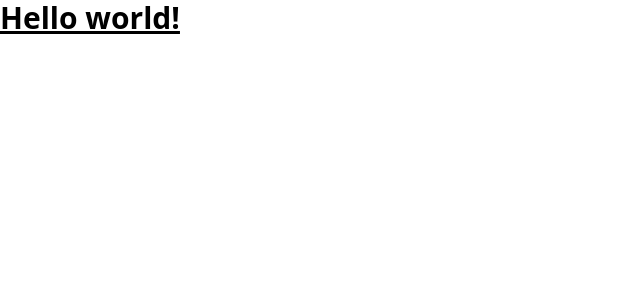
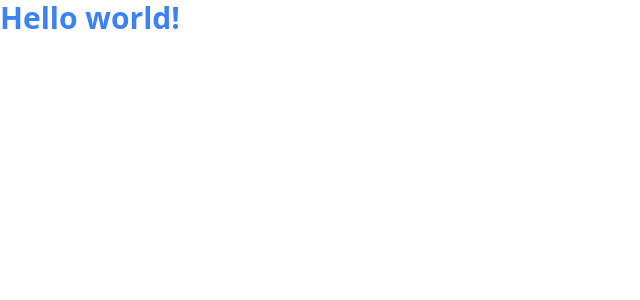
Before and after one commit to Luxmi007/time-tracker, a React (Create React App) app: page / in a window 1280 px wide. Shown: the top 300 px of the page, without its empty margins (0-640 px from the left). Built offline with nearby package versions, Linux system fonts and the light colour scheme.

Commit message:
first commit

```diff
--- a/src/App.js
+++ b/src/App.js
@@ -1,8 +1,5 @@
-import logo from './logo.svg';
-import './App.css';
-
 function App() {
-  return  <h1 className="text-3xl font-bold underline">
+  return  <h1 className="text-3xl font-bold text-blue-500 ">
   Hello world!
 </h1>
 }
```
